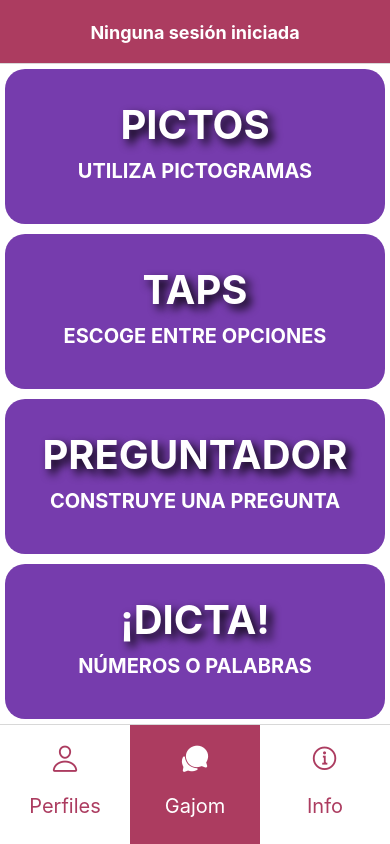
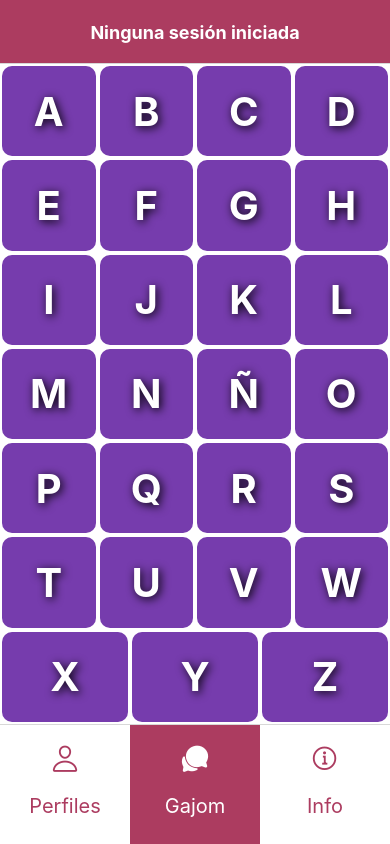
Before and after one commit to jonaymm01/gajom, a React Native app: screen /DictaLetters in a window 390 px wide. Built offline with nearby package versions, Linux system fonts and the light colour scheme; what react-native-tailwindcss would draw is missing.

Commit message:
Recreados los avances

```diff
--- a/src/components/Button.js
+++ b/src/components/Button.js
@@ -1,7 +1,7 @@
 // Button.js
 import {StyleSheet} from 'react-native';
 import React from 'react';
-import {TouchableOpacity, Text} from 'react-native';
+import {TouchableOpacity, Text, Image, View} from 'react-native';
 
 /**
  * Componente: Botón.
@@ -9,11 +9,23 @@ import {TouchableOpacity, Text} from 'react-native';
  * @return {JSX.Element}
  */
 export default function Button({label, ...props}) {
-  return (
-    <TouchableOpacity activeOpacity={0.8} {...props} style={[styles.button, {backgroundColor: props.color, borderColor: props.color}]}>
-      <Text style={styles.button_text}>{label}</Text>
-    </TouchableOpacity>
-  );
+  if (props.img) {
+    return (
+      <TouchableOpacity activeOpacity={0.8} {...props} style={[styles.button, {backgroundColor: props.color, borderColor: props.color}]}>
+        <View style={{flexDirection: 'row', justifyContent: 'center', alignItems: 'center'}}>
+          <Image source={props.img} resizeMode='contain' tintColor={'#fff'} style={{maxHeight: 30, maxWidth: 30, marginLeft: 20}}/>
+          <Text style={[styles.button_text, {flex: 2, textAlign: 'right', marginRight: 20}]}>{label}</Text>
+        </View>
+      </TouchableOpacity>
+    );
+  } else {
+    return (
+      <TouchableOpacity activeOpacity={0.8} {...props} style={[styles.button, {backgroundColor: props.color, borderColor: props.color}]}>
+        <Text style={styles.button_text}>{label}</Text>
+      </TouchableOpacity>
+    );
+  }
+
 }
 
 export const styles = StyleSheet.create({
@@ -29,6 +41,7 @@ export const styles = StyleSheet.create({
     color: '#fff',
     lineHeight: 80,
     fontSize: 23,
+    fontWeight: '500',
   },
   purple: {
     backgroundColor: '#763CAD',
--- a/src/components/StackNavigator.js
+++ b/src/components/StackNavigator.js
@@ -17,6 +17,7 @@ import { QuestionEnd } from '../pages/talker/QuestionEnd';
 
 import { DictaNumbers } from '../pages/talker/DictaNumbers';
 import { DictaText } from '../pages/talker/DictaText';
+import { DictaLetters } from '../pages/talker/DictaLetters';
 import { DictaMenu } from '../pages/talker/DictaMenu';
 
 import {ProfileContext} from '../../global';
@@ -73,6 +74,7 @@ const TalkerStackNavigator = () => {
       <Stack.Group>
         <Stack.Screen name="DictaMenu" component={DictaMenu}/>
         <Stack.Screen name="DictaNumbers" component={DictaNumbers}/>
+        <Stack.Screen name="DictaLetters" component={DictaLetters}/>
         <Stack.Screen name="DictaText" component={DictaText}/>
       </Stack.Group>
 
--- a/src/content/DefaultPictos.js
+++ b/src/content/DefaultPictos.js
@@ -181,18 +181,12 @@ const sintomas = [
     'content': []
   },
   {
-    'name': 'Infección',
-    'img': require('../../assets/pictos/sintomas/infeccion.png'),
-    'content': body_parts
-  },
+    'name': 'Respiratorios',
+    'img': require('../../assets/pictos/estado/respirar.png'),
+    'content': [
       {
-    'name': 'Diarrea',
-    'img': require('../../assets/pictos/sintomas/diarrea.png'),
-    'content': []
-  },
-  {
-    'name': 'Reacción alérgica',
-    'img': require('../../assets/pictos/sintomas/alergia.png'),
+        'name': 'No puedo respirar',
+        'img': require('../../assets/pictos/no.png'),
         'content': []
       },
       {
@@ -210,14 +204,40 @@ const sintomas = [
         ]
       },
       {
-    'name': 'Fiebre',
-    'img': require('../../assets/pictos/sintomas/fiebre.png'),
+        'name': 'Congestión',
+        'content': []
+      },
+    ]
+  },
+  {
+    'name': 'Dolor',
+    'img': require('../../assets/pictos/estado/dolor.png'),
+    'content': body_parts
+  },
+  {
+    'name': 'Diarrea',
+    'img': require('../../assets/pictos/sintomas/diarrea.png'),
+    'content': []
+  },
+  {
+    'name': 'Estreñimiento',
+    'img': require('../../assets/pictos/sintomas/estreñimiento.png'),
+    'content': []
+  },
+  {
+    'name': 'Reacción alérgica',
+    'img': require('../../assets/pictos/sintomas/alergia.png'),
     'content': []
   },
   {
     'name': 'Picor',
     'img': require('../../assets/pictos/sintomas/picor.png'),
     'content': body_parts,
+  },
+  {
+    'name': 'Fiebre',
+    'img': require('../../assets/pictos/sintomas/fiebre.png'),
+    'content': []
   },
   {
     'name': 'Fatiga',
@@ -230,23 +250,8 @@ const sintomas = [
     'content': []
   },
   {
-    'name': 'Respiratorios',
-    'img': require('../../assets/pictos/estado/respirar.png'),
-    'content': []
-  },
-  {
-    'name': 'Estreñimiento',
-    'img': require('../../assets/pictos/sintomas/estreñimiento.png'),
-    'content': []
-  },
-  {
     'name': 'Mareo',
     'img': require('../../assets/pictos/sintomas/mareo.png'),
-    'content': []
-  },
-  {
-    'name': 'Desmayo',
-    'img': require('../../assets/pictos/sintomas/desmayo.png'),
     'content': []
   },
 ]
--- /dev/null
+++ b/src/pages/talker/DictaLetters.jsx
@@ -0,0 +1,76 @@
+import React, {useState, useEffect} from 'react';
+import {Text, View, ScrollView, StyleSheet, SafeAreaView, TouchableOpacity} from 'react-native';
+import {palette, styles} from '../../styles/styles';
+import * as Speech from 'expo-speech';
+
+/**
+ * Método para reproducir el número
+ * @param {string} text
+ */
+const speak = (letter) => {
+  let l = letter;
+  switch(letter) {
+    case 'Ñ':
+      l = 'eñe';
+      break;
+    case 'Y':
+      l = 'ye';
+      break;
+  }
+  Speech.speak(l);
+};
+
+/**
+ * Método para renderizar página de dictar números.
+ * @return {JSX.Element}
+ */
+export function DictaLetters() {
+
+  const letters1 = ['A', 'B', 'C', 'D'];
+  const letters2 = ['E', 'F', 'G', 'H'];
+  const letters3 = ['I', 'J', 'K', 'L'];
+  const letters4 = ['M', 'N', 'Ñ', 'O'];
+  const letters5 = ['P', 'Q', 'R', 'S'];
+  const letters6 = ['T', 'U', 'V', 'W'];
+  const letters7 = ['X', 'Y', 'Z'];
+  const letters = [letters1, letters2, letters3, letters4, letters5, letters6, letters7];
+
+  const letterRow = (list) => list.map( (letter, index) =>
+    <>
+      <TouchableOpacity key={'row:'+index} style={talkerStyles.button} onPress={() => speak(letter)}>
+            <View key={'row:'+index} style={styles.button_container}>
+              <Text key={'row:'+index} style={talkerStyles.button_text}> {letter} </Text>
+            </View>
+        </TouchableOpacity>
+    </>
+  )
+
+  const lettersRows = letters.map((list, index) =>
+    <View key={'rows:'+index} style= {{flex: 1,backgroundColor: '#fff', flexDirection: 'row', justifyContent: 'center'}}>
+      {letterRow(list)}
+    </View>
+  )
+
+  return (
+    <View style={{flex: 1}}>
+      {lettersRows}
+    </View>
+  );
+}
+
+const talkerStyles = StyleSheet.create({
+  button: {
+    flex: 1,
+    backgroundColor: palette.violet,
+    margin: 2,
+    borderRadius: 10,
+  },
+  button_text: {
+    color: '#fff',
+    fontWeight: 'bold',
+    fontSize: 40,
+    textShadowColor: 'black',
+    textShadowOffset: {width: 2, height: 2},
+    textShadowRadius: 10,
+  },
+});
--- a/src/pages/talker/DictaMenu.jsx
+++ b/src/pages/talker/DictaMenu.jsx
@@ -8,6 +8,7 @@ import {palette, styles} from '../../styles/styles';
  */
 export function DictaMenu({navigation}) {
   const onPressNumbers = () => navigation.navigate('DictaNumbers');
+  const onPressLetters = () => navigation.navigate('DictaLetters');
   const onPressText = () => navigation.navigate('DictaText');
 
 
@@ -16,19 +17,19 @@ export function DictaMenu({navigation}) {
       <TouchableOpacity style={[styles.button, {backgroundColor: palette.violet}]} onPress={onPressNumbers}>
           <View style={styles.button_container}>
             <Text style={talkerStyles.button_text}> NÚMEROS </Text>
-            <View style={{marginTop: 15}}>
-              <Text style={talkerStyles.button_text_small}> 1  2 </Text>
-              <Text style={talkerStyles.button_text_small}> 3  4 </Text>
-            </View>
+            <Text style={talkerStyles.button_text_small}> 0-1-2-3-4-5-6-7-8-9 </Text>
+          </View>
+        </TouchableOpacity>
+        <TouchableOpacity style={[styles.button, {backgroundColor: palette.violet}]} onPress={onPressLetters}>
+          <View style={styles.button_container}>
+            <Text style={talkerStyles.button_text}> LETRAS </Text>
+            <Text style={talkerStyles.button_text_small}> Deletrea cualquier palabra </Text>
           </View>
         </TouchableOpacity>
         <TouchableOpacity style={[styles.button, {backgroundColor: palette.violet}]} onPress={onPressText}>
           <View style={styles.button_container}>
             <Text style={talkerStyles.button_text}> PALABRAS </Text>
-            <View style={{marginTop: 15}}>
-              <Text style={talkerStyles.button_text_small}> a  b </Text>
-              <Text style={talkerStyles.button_text_small}> c  d </Text>
-            </View>
+            <Text style={talkerStyles.button_text_small}> Dicta frases completas </Text>
           </View>
         </TouchableOpacity>
     </SafeAreaView>
@@ -52,9 +53,6 @@ const talkerStyles = StyleSheet.create({
   button_text_small: {
     color: '#fff',
     fontWeight: 'bold',
-    fontSize: 40,
-    textShadowColor: 'black',
-    textShadowOffset: {width: 2, height: 2},
-    textShadowRadius: 5,
+    fontSize: 25,
   },
 });
```
Also changed, not shown: src/pages/Profile.jsx (+12 -13 lines). Lines whose indentation alone changed are shown as unchanged.
